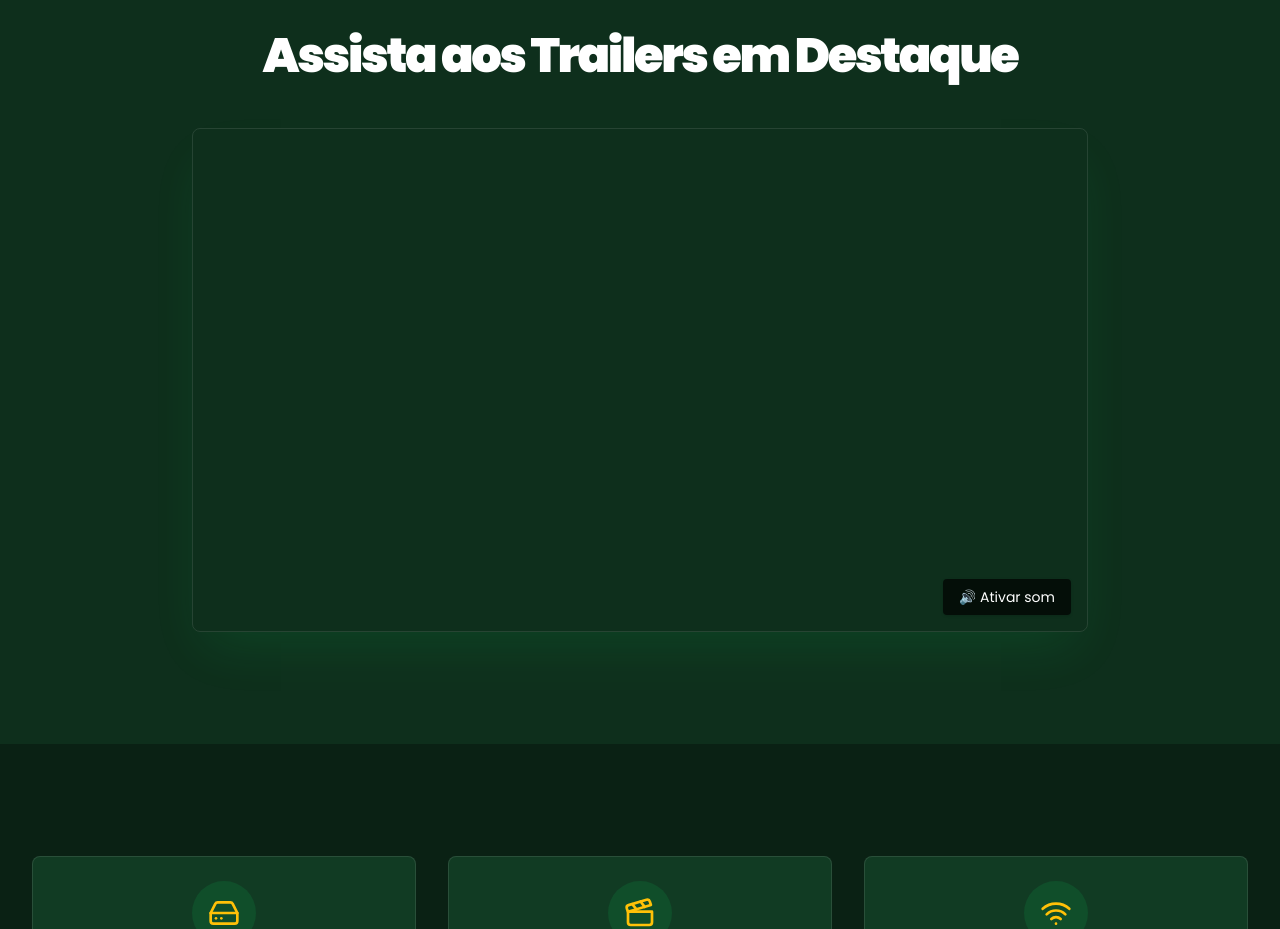
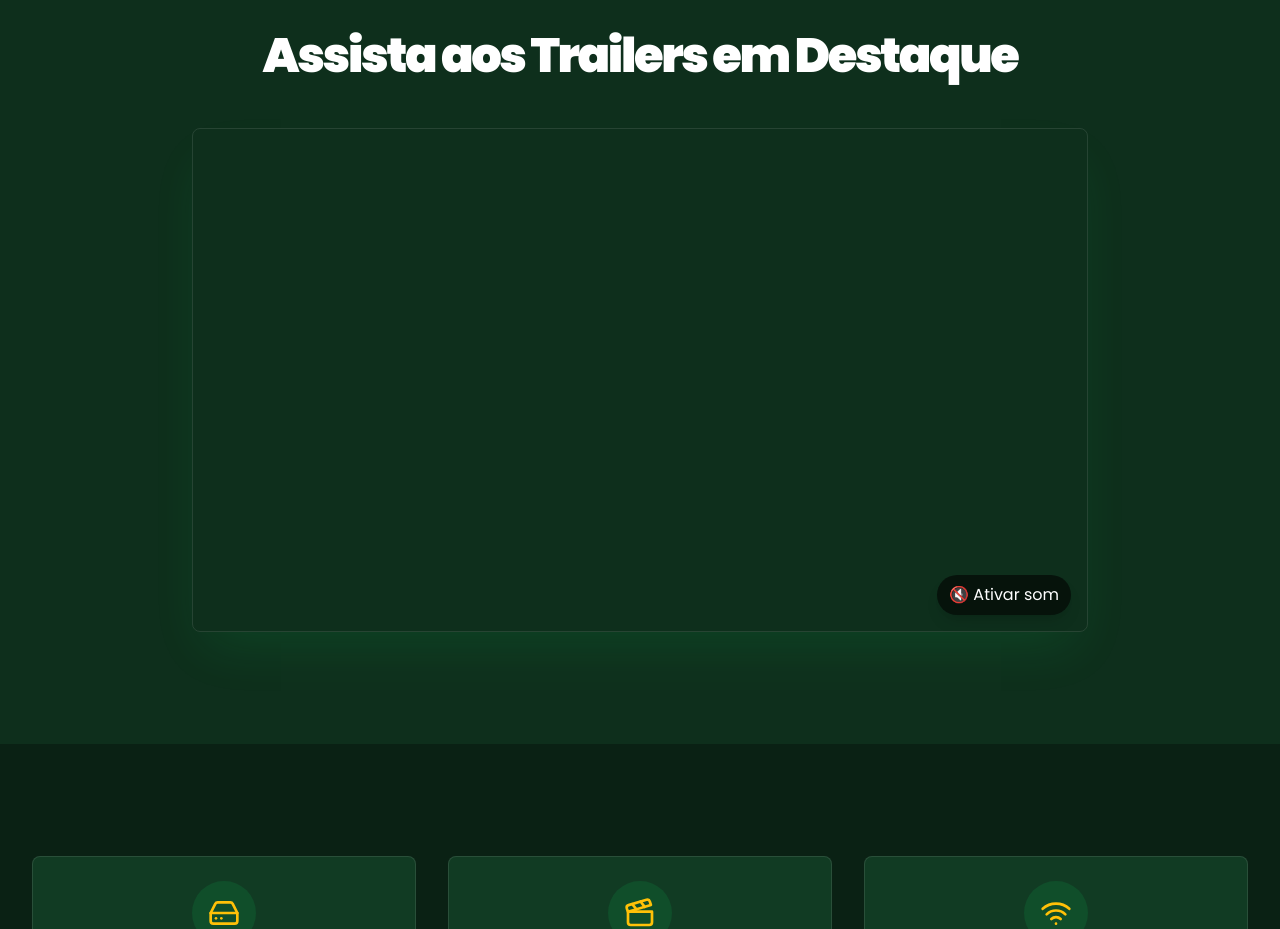
Before and after one commit to PresleyGSilva/ironplay, a React (Vite) app: page / in a window 1280 px wide. Shown: the part 1040-1969 px from the top of the page. Built offline with nearby package versions, Linux system fonts and the light colour scheme; no server answers.

Commit message:
ativar som

```diff
--- a/src/components/VideoSection.jsx
+++ b/src/components/VideoSection.jsx
@@ -29,7 +29,7 @@ const VideoSection = () => {
           `https://api.themoviedb.org/3/movie/popular?api_key=${API_KEY}&language=pt-BR`
         );
         const data = await res.json();
-        const movies = data.results.slice(0, 10);
+        const movies = data.results.slice(0, 10); // Pega 10 trailers
 
         const trailerKeys = [];
 
@@ -53,6 +53,7 @@ const VideoSection = () => {
     fetchTrailers();
   }, []);
 
+  // Recria o player ao trocar trailer ou mute
   useEffect(() => {
     if (trailers.length === 0) return;
 
@@ -106,18 +107,16 @@ const VideoSection = () => {
           transition={{ duration: 0.7, delay: 0.2 }}
           className="mt-12 aspect-video w-full max-w-4xl mx-auto rounded-lg overflow-hidden shadow-2xl shadow-primary/10 border border-white/10 relative"
         >
-          <div
-            id="yt-player"
-            className="w-full h-full pointer-events-none"
-          />
-          {isMuted && (
-            <button
-              onClick={() => setIsMuted(false)}
-              className="absolute bottom-4 right-4 z-10 bg-black/70 text-white text-sm px-4 py-2 rounded shadow hover:bg-black"
-            >
-              🔊 Ativar som
-            </button>
-          )}
+          {/* Player YouTube invisível ao clique */}
+          <div id="yt-player" className="w-full h-full pointer-events-none" />
+
+          {/* Botão de volume */}
+          <button
+            onClick={() => setIsMuted((prev) => !prev)}
+            className="absolute bottom-4 right-4 z-10 bg-black/60 hover:bg-black/80 text-white px-3 py-2 rounded-full shadow-lg text-sm md:text-base"
+          >
+            {isMuted ? '🔇 Ativar som' : '🔊 Desativar som'}
+          </button>
         </motion.div>
       </div>
     </section>
```
